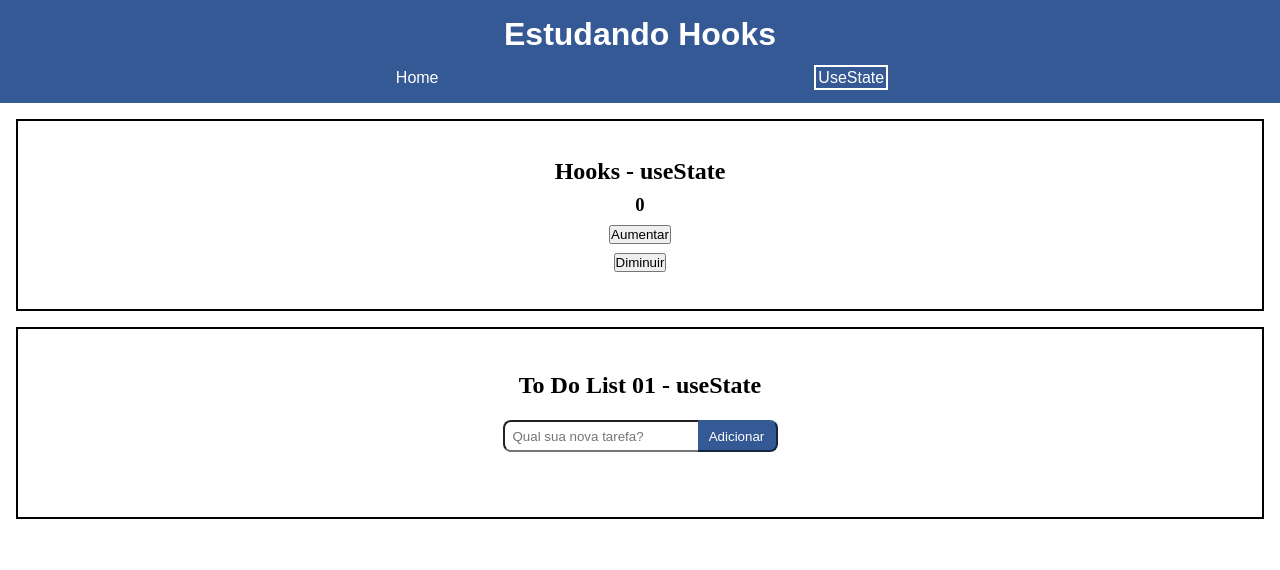
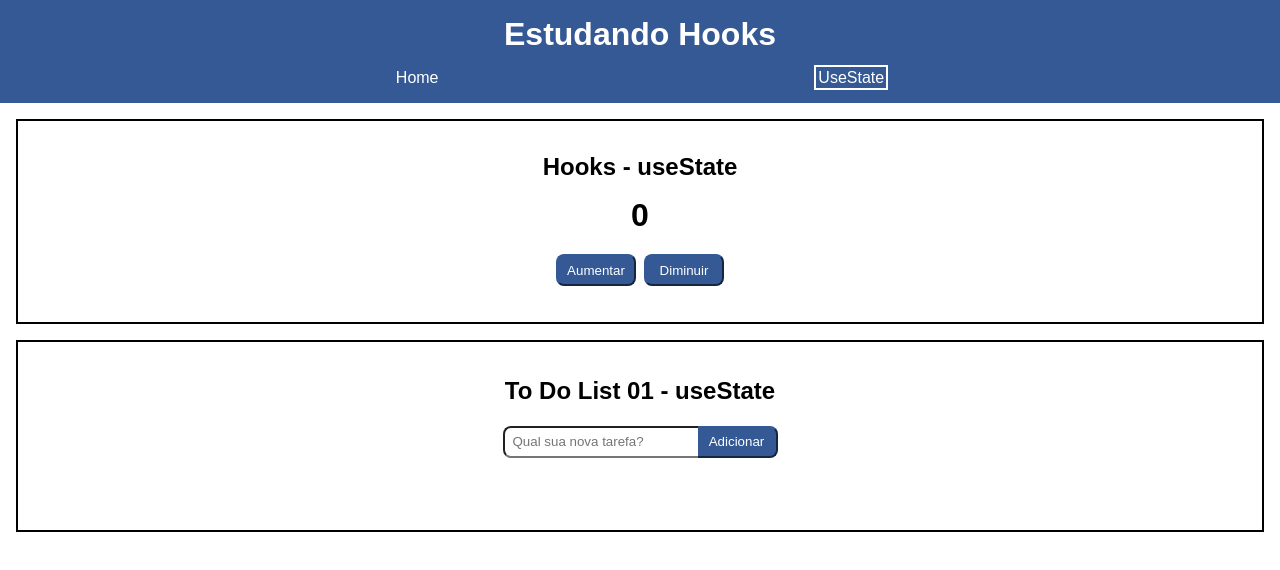
Before and after one commit to MunrraMT/estudando-hooks, a React (Create React App) app: page /state in a window 1280 px wide. Shown: the top 570 px of the page. Built offline with nearby package versions, Linux system fonts and the light colour scheme.

Commit message:
Mudanças vizuais

```diff
--- a/src/index.css
+++ b/src/index.css
@@ -2,4 +2,5 @@
   margin: 0;
   padding: 0;
   box-sizing: border-box;
+  font-family: sans-serif;
 }
--- /dev/null
+++ b/src/styles/styled-button.js
@@ -0,0 +1,13 @@
+import styled from 'styled-components';
+
+const StyledButton = styled.button`
+  height: 2rem;
+  width: 5rem;
+  border-radius: 0.5rem;
+  border-color: #345995;
+  background-color: #345995;
+  color: #fff;
+  margin: 0.25rem;
+`;
+
+export default StyledButton;
--- a/src/use-state/styled-form.js
+++ b/src/styles/styled-form.js
@@ -1,7 +1,7 @@
 import styled from 'styled-components';
 
 const StyledForm = styled.form`
-  font-family: sans-serif;
+  margin-bottom: 2rem;
 
   input {
     height: 2rem;
@@ -9,6 +9,7 @@ const StyledForm = styled.form`
     border-bottom-left-radius: 0.5rem;
     border-right: none;
     padding: 0.5rem;
+    margin-top: 1rem;
   }
 
   input:focus,
--- a/src/styles/styled-header.js
+++ b/src/styles/styled-header.js
@@ -4,7 +4,6 @@ const StyledHeader = styled.header`
   padding: 1rem;
   background-color: #345995;
   color: #fff;
-  font-family: sans-serif;
 
   display: flex;
   flex-direction: column;
--- a/src/use-state/styled-list.js
+++ b/src/styles/styled-list.js
@@ -2,12 +2,12 @@ import styled from 'styled-components';
 
 const StyledList = styled.ul`
   list-style: none;
-  font-family: sans-serif;
   width: 12rem;
 
   li {
     min-width: 7rem;
     background-color: #ddd;
+    margin-top: 0.5rem;
     padding: 0.25rem;
     padding-left: 0.5rem;
     border-radius: 0.5rem;
--- a/src/use-state/contador.js
+++ b/src/use-state/contador.js
@@ -1,5 +1,16 @@
 import { useState } from 'react';
+import styled from 'styled-components';
 import StyledSection from '../styles/styled-section';
+import StyledButton from '../styles/styled-button';
+
+const H3 = styled.h3`
+  padding: 1rem;
+  font-size: 2rem;
+`;
+
+const Footer = styled.footer`
+  display: flex;
+`;
 
 const Contador = () => {
   const [contador, setContador] = useState(0);
@@ -15,13 +26,15 @@ const Contador = () => {
   return (
     <StyledSection>
       <h2>Hooks - useState</h2>
-      <h3>{contador}</h3>
-      <button type='button' onClick={aumentar}>
-        Aumentar
-      </button>
-      <button type='button' onClick={diminuir}>
-        Diminuir
-      </button>
+      <H3>{contador}</H3>
+      <Footer>
+        <StyledButton type='button' onClick={aumentar}>
+          Aumentar
+        </StyledButton>
+        <StyledButton type='button' onClick={diminuir}>
+          Diminuir
+        </StyledButton>
+      </Footer>
     </StyledSection>
   );
 };
--- a/src/use-state/use-state.js
+++ b/src/use-state/use-state.js
@@ -1,7 +1,7 @@
 import { useState } from 'react';
 import StyledSection from '../styles/styled-section';
-import StyledForm from './styled-form';
-import StyledList from './styled-list';
+import StyledForm from '../styles/styled-form';
+import StyledList from '../styles/styled-list';
 
 const TodoListA = () => {
   const [inputValue, setInputValue] = useState('');
```
